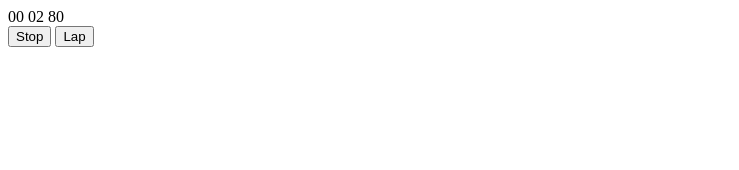
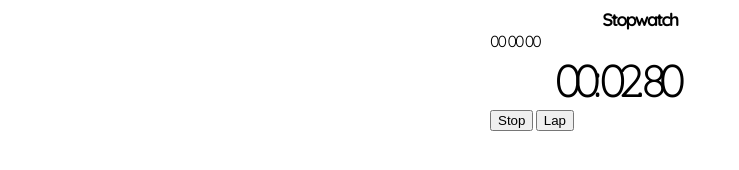
Before and after one commit to MyLightIsOn/timerApp, a plain HTML site: page index.html in a window 1280 px wide. Both pictures are taken after a click on the button "Start". Shown: the whole page, without its empty margins (0-739 px from the left). Drawn offline with Linux system fonts and the light colour scheme.

Commit message:
Changed digit holders to class; added Google Fonts and some styles

```diff
--- a/index.html
+++ b/index.html
@@ -4,23 +4,29 @@
     <meta charset="UTF-8">
     <title>Timer App</title>
     <link href="styles.css" rel="stylesheet">
+    <link href='https://fonts.googleapis.com/css?family=Quicksand:400,300,700' rel='stylesheet' type='text/css'>
 </head>
 <body>
+
+<div id="container">
+    <div id="app-name">Stopwatch</div>
     <div id="lap-holder">
-
+        <span class="minutes">00</span>
+        <span class="seconds">00</span>
+        <span class="milliseconds">00</span>
     </div>
     <div id="main-timer">
-        <span id="minutes">00</span>
-        <span id="seconds">00</span>
-        <span id="milliseconds">00</span>
+        <span class="minutes">00</span>
+        <span class="seconds">00</span>
+        <span class="milliseconds">00</span>
     </div>
 
-    <div id="lap-list">
-
-    </div>
+    <div id="lap-list"></div>
 
     <button class="start">Start</button>
     <button class="lap">Lap</button>
+</div>
+
 </body>
 <script src="script.js"></script>
 </html>
--- a/script.js
+++ b/script.js
@@ -2,9 +2,9 @@ var timerApp = timerApp || {};
 
 timerApp = {
 	settings: {
-   		minutes: document.getElementById('minutes'),
-		seconds: document.getElementById('seconds'),
-		milliseconds: document.getElementById('milliseconds'),
+   		minutes: document.getElementsByClassName('minutes'),
+		seconds: document.getElementsByClassName('seconds'),
+		milliseconds: document.getElementsByClassName('milliseconds'),
 		start: document.getElementsByClassName('start'),
 		stop: document.getElementsByClassName('stop'),
 		lapholder: document.getElementById('lap-holder'),
@@ -65,9 +65,9 @@ timerApp = {
 
 	timerInterval: function(){
 		var timerCount = timerApp.settings.timerCount,
-			msSpan = timerApp.settings.milliseconds,
-			secSpan = timerApp.settings.seconds,
-			minSpan = timerApp.settings.minutes,
+			msSpan = timerApp.settings.milliseconds[1],
+			secSpan = timerApp.settings.seconds[1],
+			minSpan = timerApp.settings.minutes[1],
 			secInt = parseInt(secSpan.innerText),
 			minInt = parseInt(minSpan.innerText);
 
--- a/styles.less
+++ b/styles.less
@@ -1,6 +1,40 @@
 html {
     box-sizing: border-box;
+    font-family: 'Quicksand', sans-serif;
+    letter-spacing: -2px;
 }
 *, *:before, *:after {
     box-sizing: inherit;
 }
+
+#container {
+    width: 300px;
+    margin: auto;
+
+    #app-name {
+        text-align: center;
+        font-weight: bold;
+        font-size: 18px;
+    }
+
+    #main-timer {
+        width: 171px;
+        margin: auto;
+
+        span {
+            text-align: center;
+            font-size: 46px;
+            letter-spacing: -8px;
+            display: inline-block;
+            margin-right: 3px;
+        }
+
+        .minutes:after {
+            content: ':';
+        }
+
+        .seconds:after {
+            content: '.';
+        }
+    }
+}
```
Also changed, not shown: styles.css.
